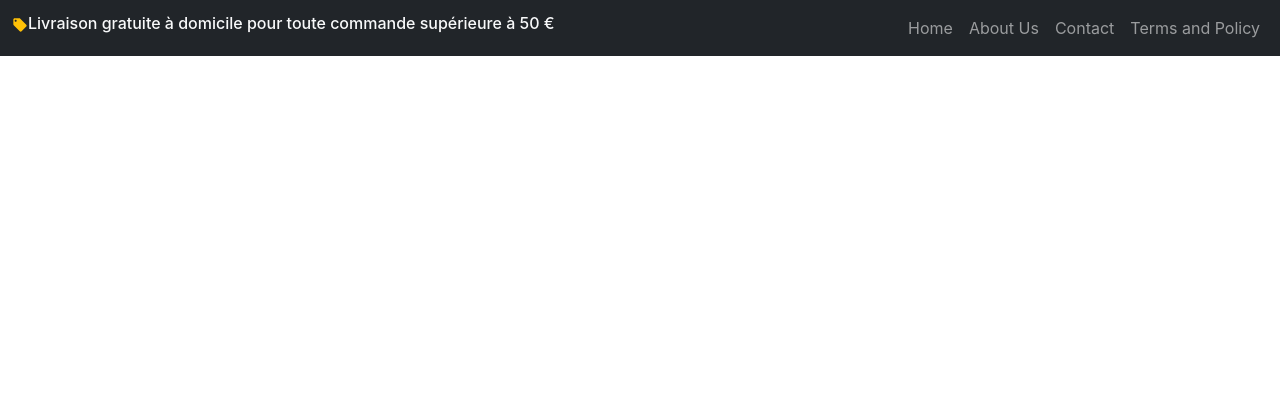
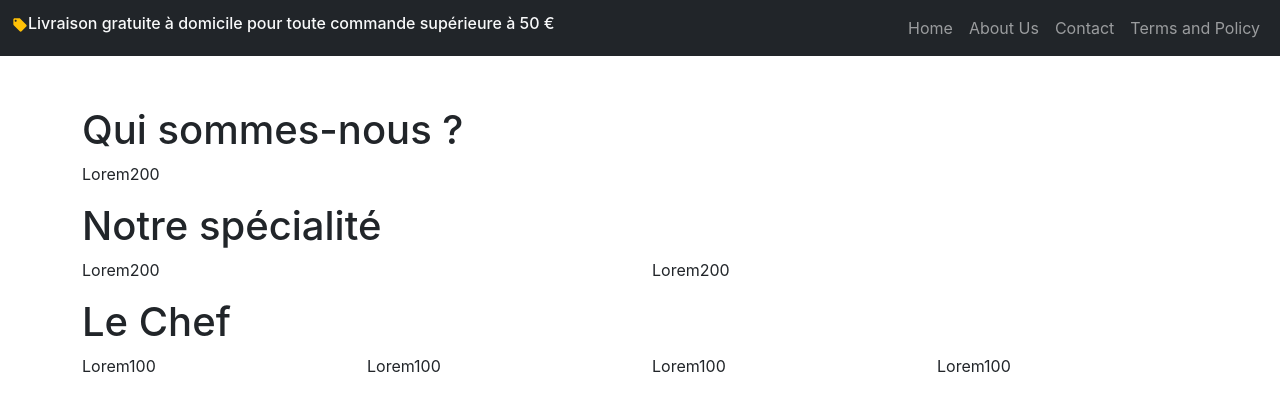
Before and after one commit to Redo76/pizzareact, a React (Create React App) app: page /About in a window 1280 px wide. Shown: the top 410 px of the page. Built offline with nearby package versions, Linux system fonts and the light colour scheme.

Commit message:
Component About terminé

```diff
--- a/src/App.js
+++ b/src/App.js
@@ -10,7 +10,7 @@ function App() {
     <BrowserRouter>
       <TopBar />
       <Routes>
-        <Route path='./components/About' element={<About />} />
+        <Route path='/About' element={<About />} />
       </Routes>
     </BrowserRouter>
   );
--- a/src/components/About.jsx
+++ b/src/components/About.jsx
@@ -13,7 +13,7 @@ const About = () => {
                     <p>Lorem200</p>
                 </Col>
                 <Col md={6}>
-                    <p>200</p>
+                    <p>Lorem200</p>
                 </Col>
             </Row>
             <Row>
```
